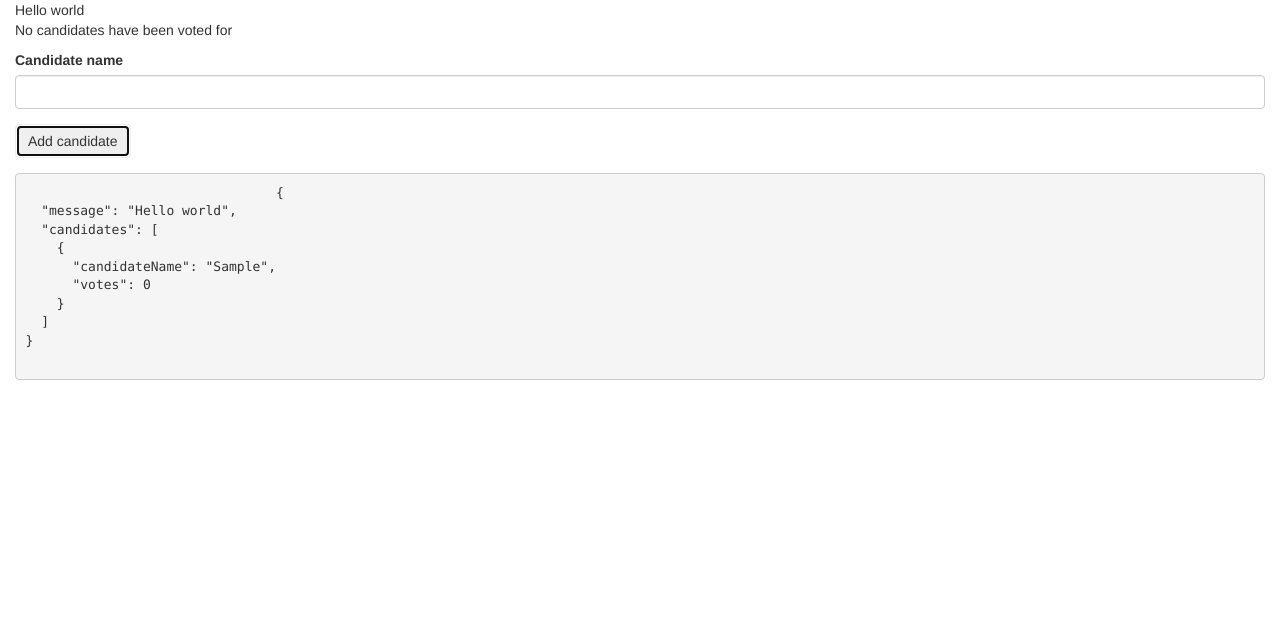
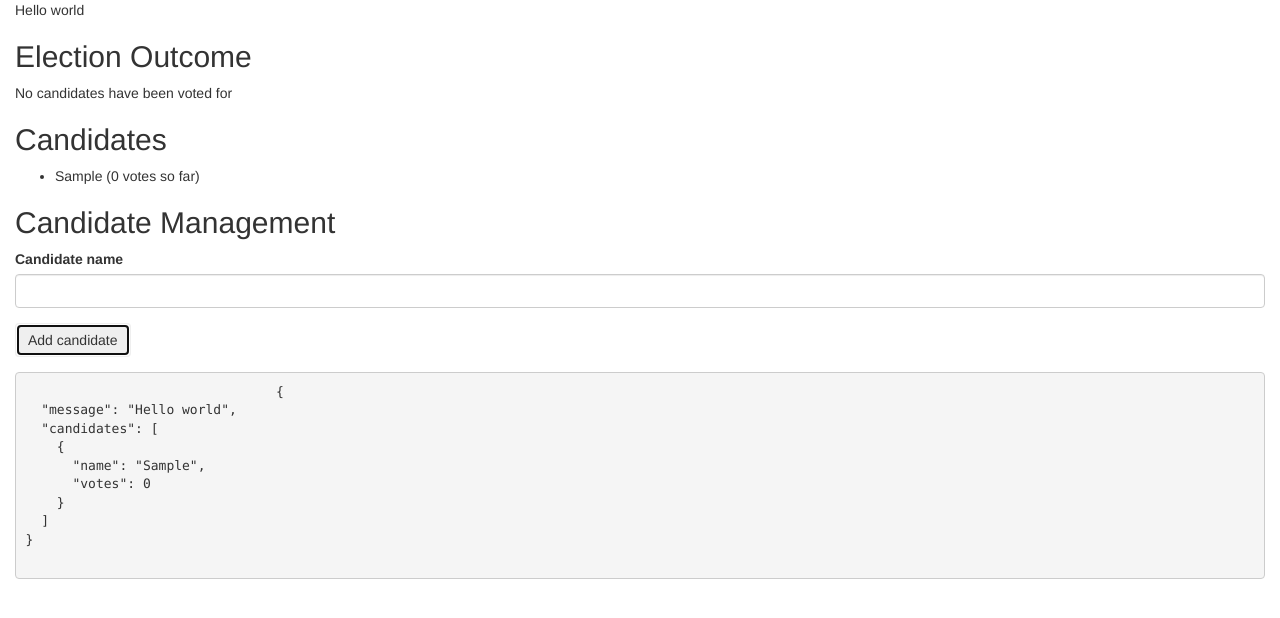
Before and after one commit to rrees/vuejs-playground, a plain HTML site: page majesty/election.html in a window 1280 px wide. Both pictures are taken after typing "Sample" into the empty fields and a click on the button "Add candidate". Drawn offline with nearby package versions, Linux system fonts and the light colour scheme.

Commit message:
Tidies up the markup some

```diff
--- a/majesty/election.html
+++ b/majesty/election.html
@@ -3,12 +3,29 @@
 	<head>
 		<meta charset="UTF8">
 		<link rel="stylesheet" href="https://maxcdn.bootstrapcdn.com/bootstrap/3.3.7/css/bootstrap.min.css">
+		<title>Election exercise</title>
 	</head>
 
 	<body>
 		<div id="app" class="container-fluid">
 			{{message}}
+
+			<h2>Election Outcome</h2>
+
 			<p>{{outcome}}</p>
+
+			<div v-show="candidates.length > 0">
+				<h2>Candidates</h2>
+
+				<ul>
+					<li v-for="candidate in candidates">
+						<p>{{candidate.name}} ({{candidate.votes}} votes so far)</p>
+					</li>
+				</ul>
+
+			</div>
+
+			<h2>Candidate Management</h2>
 
 			<form>
 				<div class="form-group">
@@ -42,7 +59,7 @@
 					addCandidate: function() {
 						const vm = this;
 						if(vm.candidateName) {
-							vm.candidates.push({candidateName: vm.candidateName, votes: 0});
+							vm.candidates.push({name: vm.candidateName, votes: 0});
 							vm.candidateName = undefined;
 						}
 					}
```
